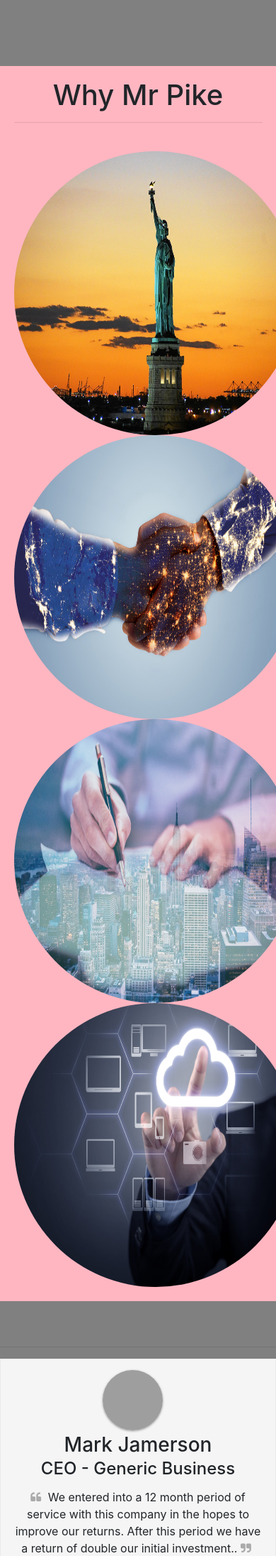
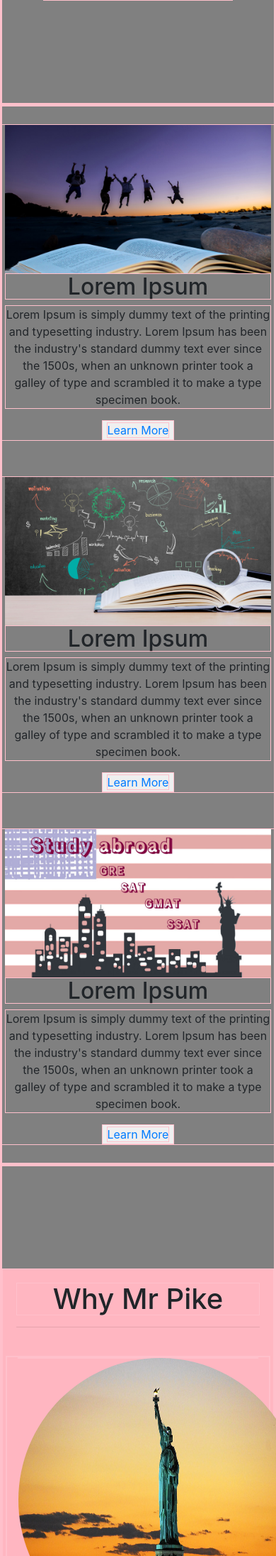
Before and after one commit to pikeedu/mrpike, a Django app: page / in a window 390 px wide; the page is wider, and only the part inside the window is pictured. Shown: the part 1324-3516 px from the top of that part at 71% size. Run offline with Django 3.2, Linux system fonts and the light colour scheme; some libraries are stand-ins or nearby versions; grey boxes are pictures that could not be loaded.

Commit message:
revise index

```diff
--- a/apps/eng/static/eng/css/index/index.css
+++ b/apps/eng/static/eng/css/index/index.css
@@ -1,3 +1,7 @@
+*{
+  border: 1px solid pink
+}
+
 #index {
   background-color: grey;
 }
@@ -173,147 +177,42 @@
 /*asdhjkashjkashdkjhsajkhdsakjhdsa*/
 /*asdhjkashjkashdkjhsajkhdsakjhdsa*/
 /*asdhjkashjkashdkjhsajkhdsakjhdsa*/
-
-.animation-element.slide-left {
-  opacity: 0;
-  -moz-transition: all 500ms linear;
-  -webkit-transition: all 500ms linear;
-  -o-transition: all 500ms linear;
-  transition: all 500ms linear;
-  -moz-transform: translate3d(-100px, 0px, 0px);
-  -webkit-transform: translate3d(-100px, 0px, 0px);
-  -o-transform: translate(-100px, 0px);
-  -ms-transform: translate(-100px, 0px);
-  transform: translate3d(-100px, 0px, 0px);
+.post-no{
+  margin:25px 0;
 }
 
-.animation-element.slide-left.in-view {
-  opacity: 1;
-  -moz-transform: translate3d(0px, 0px, 0px);
-  -webkit-transform: translate3d(0px, 0px, 0px);
-  -o-transform: translate(0px, 0px);
-  -ms-transform: translate(0px, 0px);
-  transform: translate3d(0px, 0px, 0px);
+.post-left{
+    position: relative;
+    left: -700px;
+    margin: 25px 0;
+    opacity: 0;
+    transition: all 3s ease;
 }
 
-/*animation slide left styled for testimonials*/
-
-.animation-element.slide-left.testimonial {
-  float: left;
-  width: 47%;
-  margin: 0% 1.5% 3% 1.5%;
-  background: #F5F5F5;
-  padding: 15px;
-box-shadow: 0px 1px 1px 0px rgba(0, 0, 0, 0.2);
-  border: solid 1px #EAEAEA;
-}
-.animation-element.slide-left.testimonial:hover,
-.animation-element.slide-left.testimonial:active{
-  box-shadow: 0px 2px 8px 0px rgba(0, 0, 0, 0.25);
+.post-left.shift-left {
+  opacity: 1;
+  left: 0;
+  transition: all 3s ease;
 }
 
-.animation-element.slide-left.testimonial:nth-of-type(odd) {
-  width: 48.5%;
-  margin: 0% 1.5% 3.0% 0%;
+.post-right{
+    position: relative;
+    right: -700px;
+    margin: 25px 0;
+    opacity: 0;
+    transition: all 3s ease;
 }
 
-.animation-element.slide-left.testimonial:nth-of-type(even) {
-  width: 48.5%;
-  margin: 0% 0% 3.0% 1.5%;
+.post-right.shift-right{
+    opacity: 1;
+    right: 0;
+    transition: all 3s ease;
 }
 
-.animation-element.slide-left.testimonial .header{
-  float: left;
-  width: 100%;
-  margin-bottom: 10px;
-}
-.animation-element.slide-left.testimonial .left{
-  float: left;
-  margin-right: 15px;
-}
-.animation-element.slide-left.testimonial .right{
-  float: left;
+.index_slide{
+  width: 100%
 }
 
-.animation-element.slide-left.testimonial img {
-  width: 65px;
-  height: 65px;
-  border-radius: 50%;
-  box-shadow: 0px 1px 3px rgba(51, 51, 51, 0.5);
+.slidebox{
+  text-align: center;
 }
-
-.animation-element.slide-left.testimonial h3 {
-  margin: 0px 0px 5px 0px;
-}
-
-.animation-element.slide-left.testimonial h4 {
-  margin: 0px 0px 5px 0px;
-}
-
-.animation-element.slide-left.testimonial .content {
-  float: left;
-  width:100%;
-  margin-bottom: 10px;
-}
-
-.animation-element.slide-left.testimonial .rating{}
-
-.animation-element.slide-left.testimonial i {
-  color: #aaa;
-  margin-right: 5px;
-}
-
-
-
-/*media queries for small devices*/
-@media screen and (max-width: 678px){
-  /*testimonials*/
-  .animation-element.slide-left.testimonial,
-  .animation-element.slide-left.testimonial:nth-of-type(odd),
-  .animation-element.slide-left.testimonial:nth-of-type(even){
-    width: 100%;
-    margin: 0px 0px 20px 0px;
-  }
-  .animation-element.slide-left.testimonial .right,
-  .animation-element.slide-left.testimonial .left,
-  .animation-element.slide-left.testimonial .content,
-  .animation-element.slide-left.testimonial .rating{
-    text-align: center;
-    float: none;
-  }
-  .animation-element.slide-left.testimonial img{
-    width: 85px;
-    height: 85px;
-    margin-bottom: 5px;
-  }
-
-}*/
-
-
-/*hjkkjfhjkhfdjkhjdfsh
-dksakjkasjldkjakljdaskljdkas
-ajklnm,ncm,dc
-jklajdskl*/
-
-/*#header {
-    width: 900px;
-    height: 1000px;
-    background: #aaa;
-}
-
-.post {
-    position: relative;
-    width: 700px;
-    height: 1000px;
-    left: -700px;
-    background: black;
-    margin: 25px 0;
-    opacity: 0;
-    transition: all 1s ease;
-}
-
-.post.shift {
-    opacity: 1;
-    left: 0;
-    transition: all 1s ease;
-}*/
--- a/apps/eng/static/eng/javascript/index/index.js
+++ b/apps/eng/static/eng/javascript/index/index.js
@@ -4,54 +4,14 @@ $(document).ready(function(){
   });
   $('.dropdown-toggle').dropdown();
 
-  // jakljdfks
-  // jkljkljk
+})
 
-  var animation_elements = $.find('.animation-element');
-  var web_window = $(window);
-
-  //check to see if any animation containers are currently in view
-  function check_if_in_view() {
-    //get current window information
-    var window_height = web_window.height();
-    var window_top_position = web_window.scrollTop();
-    var window_bottom_position = (window_top_position + window_height);
-
-    //iterate through elements to see if its in view
-    $.each(animation_elements, function() {
-
-      //get the element sinformation
-      var element = $(this);
-      var element_height = $(element).outerHeight();
-      var element_top_position = $(element).offset().top;
-      var element_bottom_position = (element_top_position + element_height);
-
-      //check to see if this current container is visible (its viewable if it exists between the viewable space of the viewport)
-      if ((element_bottom_position >= window_top_position) && (element_top_position <= window_bottom_position)) {
-        element.addClass('in-view');
-      } else {
-        element.removeClass('in-view');
-      }
-    });
-
-  }
-
-  //on or scroll, detect elements in view
-  $(window).on('scroll resize', function() {
-      check_if_in_view()
-    })
-    //trigger our scroll event on initial load
-  $(window).trigger('scroll');
-
-  dksakjkasjldkjakljdaskljdkas
-  kljkljk
-  jkljkljklkkj
-  jkljkljklkkj
+$(window).scroll(function() {
+  if ($(".post-left").position().top < $(document).scrollTop() + $(window).height()) {
+    $(".post-left").addClass("shift-left")
+  };
+  if ($(".post-right").position().top < $(document).scrollTop() + $(window).height()) {
+    $(".post-right").addClass("shift-right")
+  };
 
 })
-
-// $(window).scroll(function() {
-//     if ($(".post").position().top < $(document).scrollTop() + $(window).height()) {
-//         $(".post").addClass("shift")
-//     };
-// });
--- a/apps/eng/templates/eng/index.html
+++ b/apps/eng/templates/eng/index/index.html
@@ -166,7 +166,42 @@
       </div>
       <br><br><br>
       <br><br><br>
-
+      <div class="row">
+        <div class="col-md-1">
+        </div>
+        <div class="col-md-10">
+          <div class="row">
+            <div class="col-md-4 slidebox post-left">
+              <img class="index_slide" src="./../static/eng/images/index/index_slide_2.jpg" alt="Service-1">
+              <h2>Lorem Ipsum</h2>
+              <p>Lorem Ipsum is simply dummy text of the printing and typesetting industry. Lorem Ipsum has been the
+                industry's standard dummy text ever since the 1500s, when an unknown printer took a galley of type and
+                scrambled it to make a type specimen book. </p>
+                <button><a href="#">Learn More</a></button>
+            </div>
+            <div class="col-md-4 slidebox post-no">
+              <img class="index_slide" src="./../static/eng/images/index/index_slide_3.jpg" alt="Service-2">
+              <h2>Lorem Ipsum</h2>
+              <p>Lorem Ipsum is simply dummy text of the printing and typesetting industry. Lorem Ipsum has been the
+                industry's standard dummy text ever since the 1500s, when an unknown printer took a galley of type and
+                scrambled it to make a type specimen book. </p>
+                <button><a href="#">Learn More</a></button>
+            </div>
+            <div class="col-md-4 slidebox post-right">
+              <img class="index_slide" src="./../static/eng/images/index/index_slide_4.jpg" alt="Service-2">
+              <h2>Lorem Ipsum</h2>
+              <p>Lorem Ipsum is simply dummy text of the printing and typesetting industry. Lorem Ipsum has been the
+                industry's standard dummy text ever since the 1500s, when an unknown printer took a galley of type and
+                scrambled it to make a type specimen book. </p>
+                <button><a href="#">Learn More</a></button>
+            </div>
+          </div>
+        </div>
+        <div class="col-md-1">
+        </div>
+      </div>
+      <br><br><br>
+      <br><br><br>
       <div class="why_us">
         <h1>Why Mr Pike</h1>
         <hr>
@@ -214,51 +249,7 @@
       <br>
       <hr>
 
-      <div class="">
-        <div class="animation-element slide-left testimonial">
-          <div class="header">
-            <div class="left">
-              <img src="https://drive.google.com/uc?export=download&id=0B7UPM0QugWUjTURta0pyMEtoUmc" />
-            </div>
-            <div class="right">
-              <h3>Mark Jamerson</h3>
-              <h4>CEO - Generic Business</h4>
-            </div>
-          </div>
-          <div class="content"><i class="fa fa-quote-left"></i> We entered into a 12 month period of service with this company in the hopes to improve our returns. After this period we have a return of double our initial investment..
-            <i class="fa fa-quote-right"></i>
-          </div>
-          <div class="rating">
-            <i class="fa fa-star"></i>
-            <i class="fa fa-star"></i>
-            <i class="fa fa-star"></i>
-            <i class="fa fa-star"></i>
-            <i class="fa fa-star"></i>
-          </div>
-        </div>
 
-        <div class="animation-element slide-left testimonial">
-          <div class="header">
-            <div class="left">
-              <img src="https://drive.google.com/uc?export=download&id=0B7UPM0QugWUjb1dxcGZEYUc0Z3M" />
-            </div>
-            <div class="right">
-              <h3>Susan Hilton</h3>
-              <h4>Financial Officer - People Tech</h4>
-            </div>
-          </div>
-          <div class="content"><i class="fa fa-quote-left"></i> Our involvement in this company has been mutually beneficial. We were hoping for slightly higher returns, however the current level of returns are sufficient..
-            <i class="fa fa-quote-right"></i>
-          </div>
-          <div class="rating">
-            <i class="fa fa-star"></i>
-            <i class="fa fa-star"></i>
-            <i class="fa fa-star"></i>
-            <i class="fa fa-star-o"></i>
-            <i class="fa fa-star-o"></i>
-          </div>
-        </div>
-      </div>
 
 
       <br>
--- a/apps/eng/views.py
+++ b/apps/eng/views.py
@@ -3,10 +3,10 @@ from django.shortcuts import render, redirect, HttpResponse
 # Create your views here.
 
 def index(request):
-    return render(request, 'eng/index.html')
+    return render(request, 'eng/index/index.html')
 
 def aboutus(request):
-    return render(request, 'eng/aboutus.html')
+    return render(request, 'eng/aboutus/aboutus.html')
 
 def service(request):
     return render(request, 'eng/service/service.html')
```
Also changed, not shown: apps/eng/static/eng/images/index/index_slide_1.jpg (added), apps/eng/static/eng/images/index/index_slide_2.jpg (added), apps/eng/static/eng/images/index/index_slide_3.jpg (added), apps/eng/static/eng/images/index/index_slide_4.jpg (added), apps/eng/static/eng/images/index/index_slide_5.jpg (added), apps/eng/templates/eng/aboutus/aboutus.html (renamed from apps/eng/templates/eng/aboutus.html), 2 other files.
